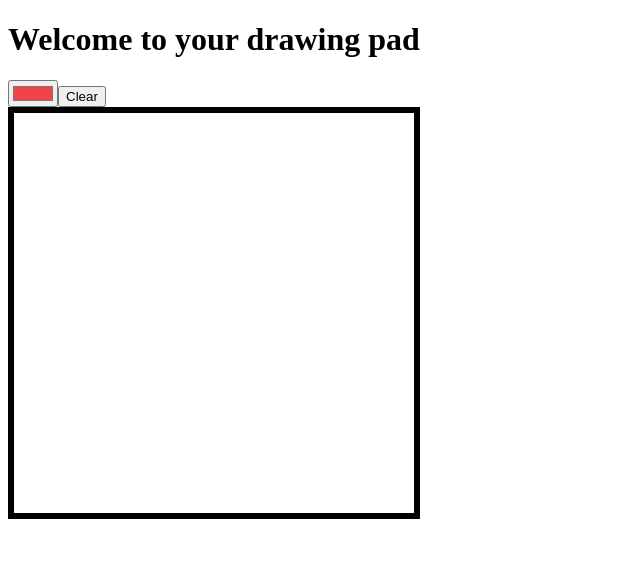
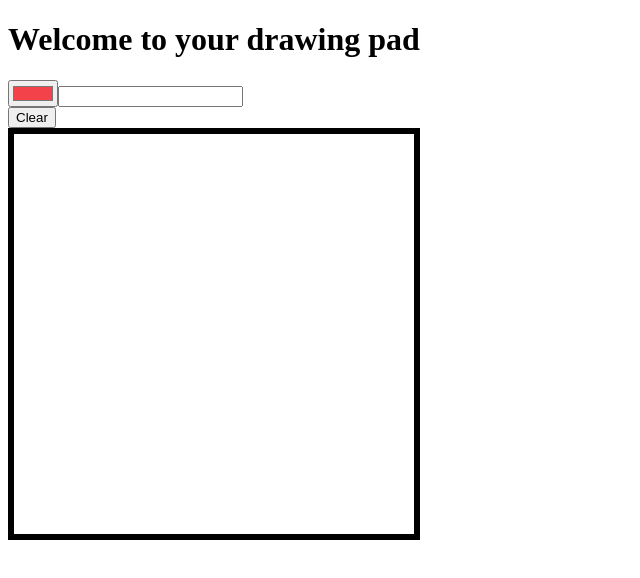
Before and after one commit to ImBlakeDoyle/ColourSelectorRevision, a React (Create React App) app: page / in a window 1280 px wide. Shown: the top 578 px of the page, without its empty margins (0-640 px from the left). Built offline with nearby package versions, Linux system fonts and the light colour scheme.

Commit message:
start to break the application

```diff
--- a/src/Canvas.js
+++ b/src/Canvas.js
@@ -10,7 +10,8 @@ class Canvas extends Component {
         hex: "#f4424b",
         coords: null,
         height: 400,
-        width: 400
+        width: 400,
+        drawSize: 3
     };
 
     constructor(props) {
@@ -27,7 +28,7 @@ class Canvas extends Component {
         this.context = this.canvasRef.current.getContext('2d');
         this.context.strokeStyle = this.state.hex;
         this.context.lineJoin = "round";
-        this.context.lineWidth = 3;
+        this.context.lineWidth = this.state.drawSize;
     }
 
     componentDidMount() {
@@ -72,8 +73,12 @@ class Canvas extends Component {
         this.context.clearRect(0,0, this.context.canvas.width, this.context.canvas.height);
     }
 
+    onBrushSizeChange = (event) => {
+        this.setState({ drawSize: this.event.target.value });
+    }
+
     render() {
-        const { hex, height, width } = this.state;
+        const { hex, height, width, drawSize } = this.state;
 
         return (
             <div>
@@ -82,7 +87,10 @@ class Canvas extends Component {
                     onColourSelectorChange={this.onColourSelectorChange}
                     hex={hex}
                     />
+                    <input type="number" onBrushSizeChange={this.onBrushSizeChange}/>
+                    <div>
                         <button onClick={this.onClearMouseDown}>Clear</button>
+                    </div>
                 </div>
                 <canvas
                     ref={this.canvasRef}
```
